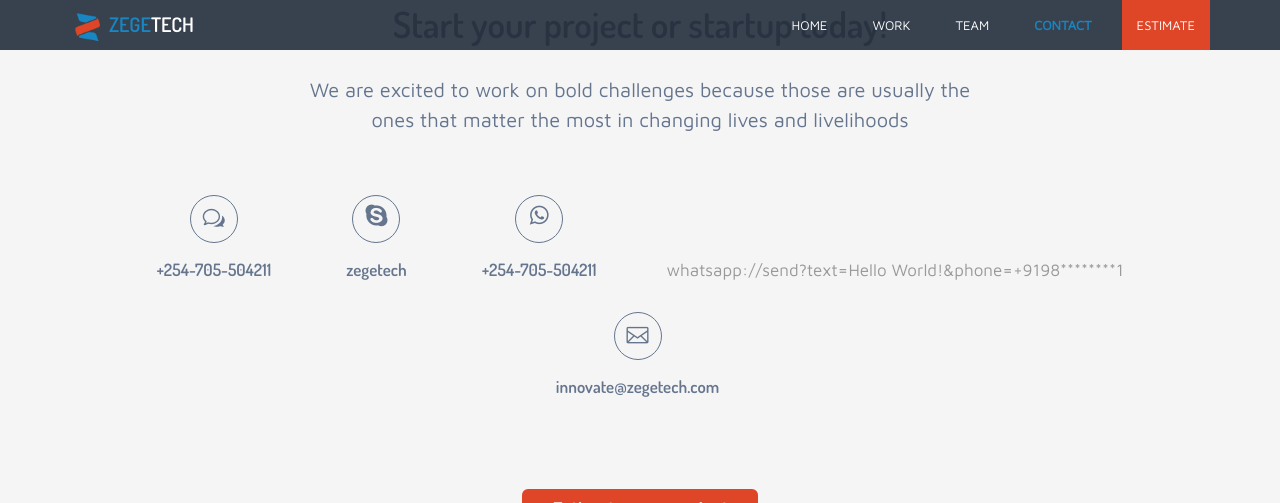
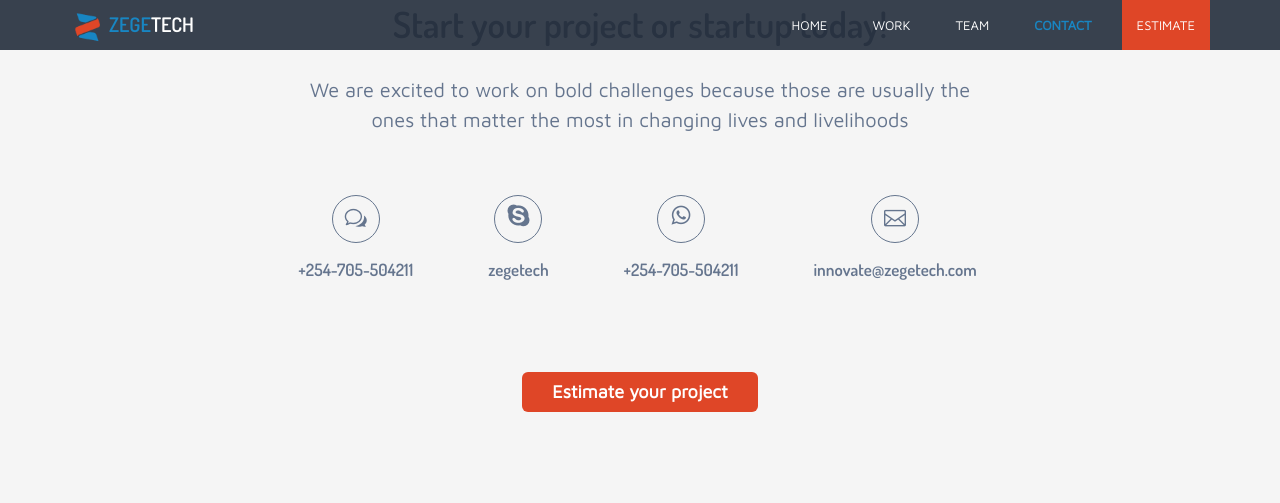
Before and after one commit to zegetech/zegetech.github.io, a Jekyll site: the page built from _pages/contact.md, in a window 1280 px wide and 900 px high, scrolled down 475 px, cut to the strip 0-503 px from the top of the window. Built offline with Jekyll 4.4.1, drawn with Linux system fonts in a browser that asks for light colours.

Commit message:
zegetech-jekyll V 0.0.15 WhatsApp link

```diff
--- a/_pages/contact.md
+++ b/_pages/contact.md
@@ -14,7 +14,6 @@ promo_intro: We'd love to chat with you if you have a project idea or want to fi
 			<li class="tel"><a href="tel:+254705504211"><span class="fs1" aria-hidden="true" data-icon="&#x77;"></span><br/>  +254-705-504211 </a></li>
 			<li class="Skype"><a href="skype:zegetech"><span class="fs1" aria-hidden="true" data-icon="&#xe0a2;"></span><br/> zegetech </a></li>
 			<li class="tel"><a href="whatsapp://send?phone=+254705504211&text=i would like to know more about how you can help me build my product"><span class="fs1 fa fa-whatsapp" aria-hidden="true"></span><br/> +254-705-504211 </a></li>
-			whatsapp://send?text=Hello World!&phone=+9198********1
 			<li class="email"><a href="mailto:innovate@zegetech.com"><span class="fs1" aria-hidden="true" data-icon="&#xe010;"></span><br/> innovate@zegetech.com </a></li>
 		</ul>
 		<div class="text-center col-md-12 col-sm-12 col-xs-12 form-group">
```
